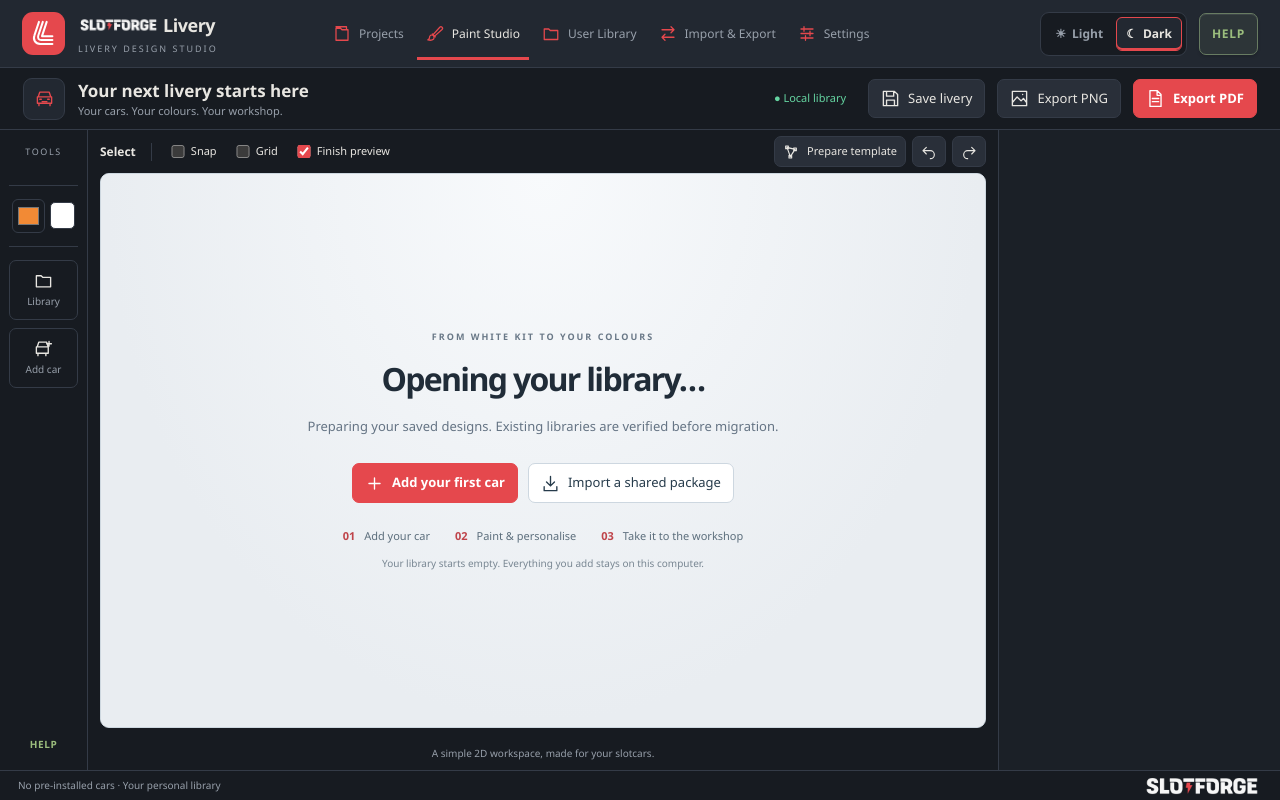
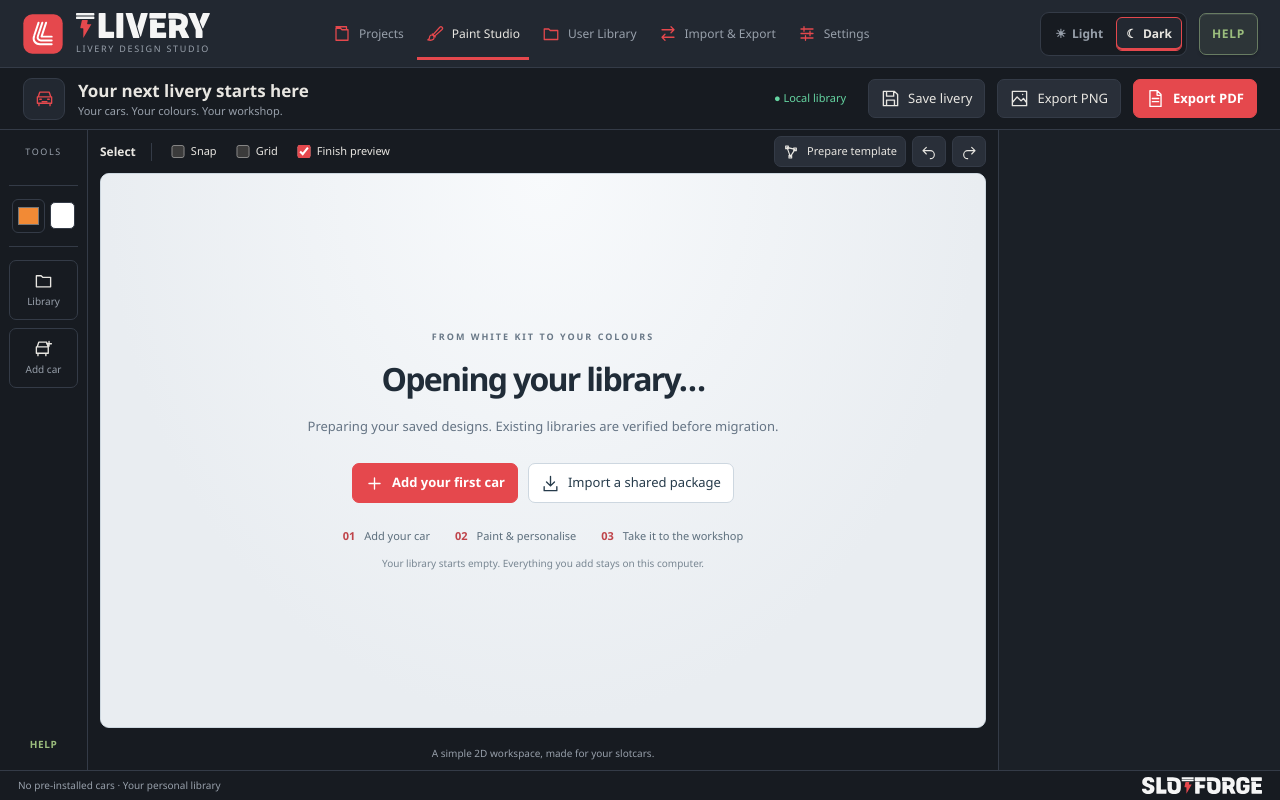
Before and after one commit to theDutchmanJames/SlotForgeLivery, an Electron app: page renderer/index.html in a window 1280 px wide. Drawn offline with Linux system fonts and the light colour scheme; no server answers.

Commit message:
Use vector Livery and SlotForge wordmarks in header and footer
Replace the PNG SlotForge wordmark with the app icon beside a vector
Livery wordmark aligned to the tagline, and switch the footer to the
vector SlotForge collection wordmark, with light and dark variants.

Co-Authored-By: Claude Opus 5.5 <noreply@anthropic.com>

```diff
--- a/renderer/index.html
+++ b/renderer/index.html
@@ -12,7 +12,7 @@
 </head>
 <body>
   <header class="app-header">
-    <a class="brand" href="#" id="home-link"><span class="brand-icon" data-icon="livery"></span><span><strong><span class="brand-wordmark" role="img" aria-label="SlotForge"><span class="brand-wordmark-size" aria-hidden="true">SlotForge</span><img class="brand-wordmark-light" src="../assets/slotforge-footer-light.png" alt="" width="664" height="124"><img class="brand-wordmark-dark" src="../assets/slotforge-footer-dark.png" alt="" width="664" height="124"></span> Livery</strong><small>LIVERY DESIGN STUDIO</small></span></a>
+    <a class="brand" href="#" id="home-link"><img class="brand-app-icon" src="../assets/icon.svg" alt="" width="42" height="42"><span class="brand-copy"><span class="brand-wordmark" role="img" aria-label="SlotForge Livery"><img class="brand-wordmark-light" src="../assets/livery-wordmark-light.svg" alt="" width="453" height="87"><img class="brand-wordmark-dark" src="../assets/livery-wordmark-dark.svg" alt="" width="453" height="87"></span><small>LIVERY DESIGN STUDIO</small></span></a>
     <nav aria-label="Main navigation">
       <button data-action="projects"><span data-icon="projects"></span>Projects</button>
       <button class="active" data-action="studio"><span data-icon="brush"></span>Paint Studio</button>
@@ -33,7 +33,7 @@
     </section>
     <aside id="inspector" class="inspector" aria-label="Selection and layers"></aside>
   </main>
-  <footer><span id="footer-left">No pre-installed cars · Your personal library</span><span id="footer-right"><img class="footer-brand-dark" src="../assets/slotforge-footer-dark.png" alt="SlotForge" width="120" height="22"><img class="footer-brand-light" src="../assets/slotforge-footer-light.png" alt="SlotForge" width="120" height="22"></span></footer>
+  <footer><span id="footer-left">No pre-installed cars · Your personal library</span><span id="footer-right"><img class="footer-brand-dark" src="../assets/slotforge-wordmark-dark.svg" alt="SlotForge App Collection" width="621" height="90"><img class="footer-brand-light" src="../assets/slotforge-wordmark-light.svg" alt="SlotForge App Collection" width="621" height="90"></span></footer>
   <dialog id="dialog"><div id="dialog-content"></div></dialog>
   <input id="car-file" type="file" accept=".svg,.eps,.pdf,image/svg+xml,.png,.jpg,.jpeg,.webp" hidden>
   <input id="image-file" type="file" accept=".svg,.eps,.pdf,.sfsheet,.sfdecal,.png,.jpg,.jpeg,.webp" hidden>
--- a/renderer/themes.css
+++ b/renderer/themes.css
@@ -31,17 +31,20 @@ button.active,button[aria-pressed="true"]{background:color-mix(in srgb,var(--acc
 .app-header nav button.active{color:var(--ink);border-bottom-color:var(--accent)}
 .view-tile.active .thumb,.layer-row.active{background:color-mix(in srgb,var(--accent) 10%,var(--panel))}
 .panel-area-row.selected{background:color-mix(in srgb,var(--accent) 10%,var(--panel));border-color:var(--accent)}
-/* Match Telemetry: retain the text's width and baseline for the wordmark. */
-.brand-wordmark{display:inline-block;position:relative;vertical-align:baseline}
-.brand-wordmark-size{visibility:hidden}
-.brand-wordmark img{position:absolute;left:0;top:50%;transform:translateY(-50%);display:block;width:100%;height:auto}
+/* Match Telemetry: square app icon beside a wordmark aligned to the tagline. */
+.brand{gap:12px}
+.brand .brand-app-icon{display:block;width:42px;height:42px;flex:none;object-fit:contain}
+.brand-copy{display:grid;grid-template-columns:max-content;align-content:center;gap:5px;height:42px}
+.brand .brand-copy small{margin:0;font-size:9px;line-height:11px;letter-spacing:.19em;font-weight:500}
+.brand-wordmark{display:block;position:relative;width:100%;aspect-ratio:452.81/87.17}
+.brand-wordmark img{position:absolute;inset:0;display:block;width:100%;height:auto}
 .brand-wordmark .brand-wordmark-light{display:none}
 :root[data-tone="light"] .brand-wordmark-light{display:block}
 :root[data-tone="light"] .brand-wordmark-dark{display:none}
 /* Keep the collection wordmark small, with its original proportions. */
 footer{height:30px;min-height:30px;padding:3px 18px;align-items:center}
-#footer-right{display:flex;align-items:center;flex:none}
-#footer-right img{display:block;width:120px;height:22px;object-fit:contain}
+#footer-right{display:flex;align-items:center;flex:none;margin-left:auto;width:120px}
+#footer-right img{display:block;width:120px;height:auto}
 #footer-right .footer-brand-light{display:none}
 :root[data-tone="light"] #footer-right .footer-brand-dark{display:none}
 :root[data-tone="light"] #footer-right .footer-brand-light{display:block}
```
Also changed, not shown: assets/livery-wordmark-dark.svg (added), assets/livery-wordmark-light.svg (added), assets/slotforge-wordmark-dark.svg (added), assets/slotforge-wordmark-light.svg (added), 1 other file.
